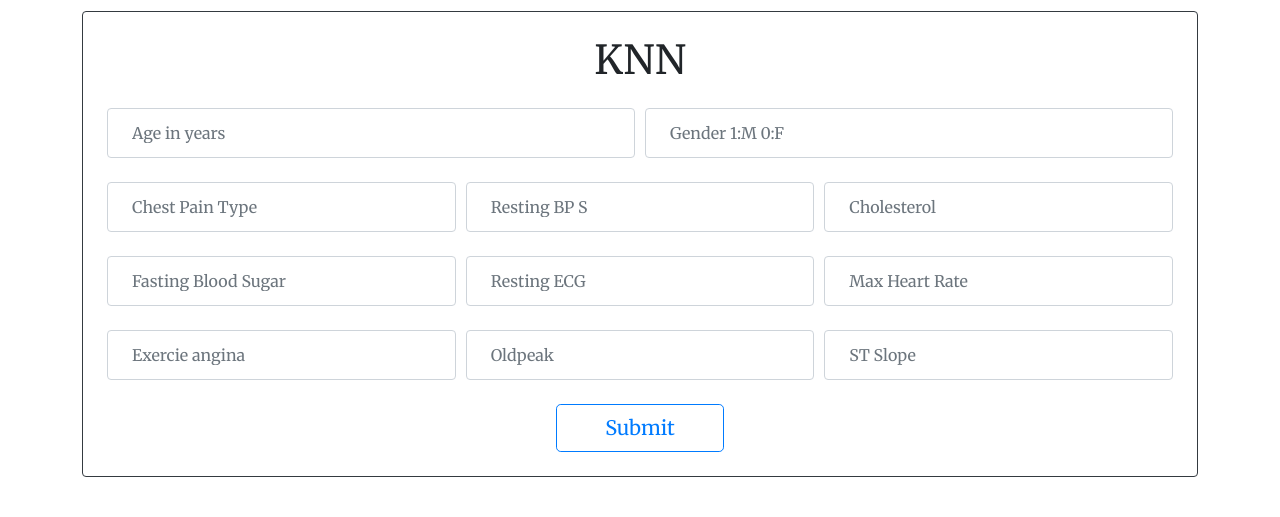
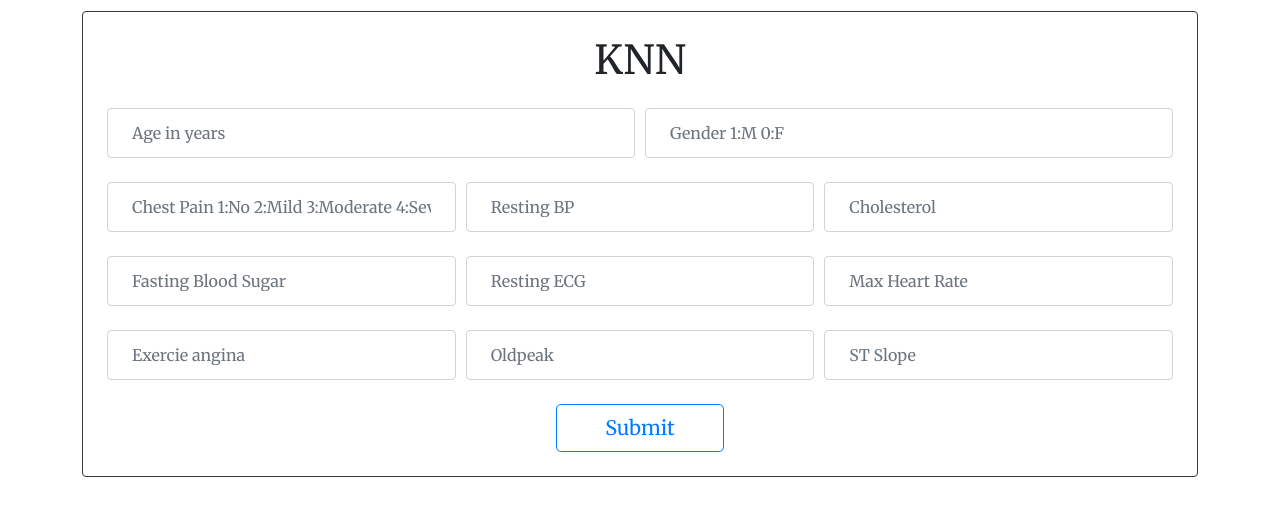
Before and after one commit to sai-satwika/cardio-vasculardisease-cvd, a Flask app: page /knn in a window 1280 px wide. Shown: the part 159-676 px from the top of the page. Run offline with Flask 2, Linux system fonts and the light colour scheme.

Commit message:
Add files via upload

```diff
--- a/templates/base.html
+++ b/templates/base.html
@@ -44,6 +44,11 @@
         width: 100%;
         text-align: center;
       }
+      input::-webkit-outer-spin-button,
+      input::-webkit-inner-spin-button {
+        -webkit-appearance: none;
+        margin: 0;
+      }
     </style>
   </head>
   <body class="font-family: 'Merriweather', serif;">
@@ -86,7 +91,7 @@
     </nav>
     <div class="container">{% block content %} {% endblock %}</div>
     <!-- Footer -->
-    <footer class="bg-dark text-center text-white">
+    <footer class="bg-dark text-center text-white mt-lg-4">
       <!-- Copyright -->
       <div class="text-center p-3" style="background-color: rgba(0, 0, 0, 0.2)">
         © 2022 Copyright:
--- a/templates/knn.html
+++ b/templates/knn.html
@@ -11,43 +11,43 @@
         <div class="mt-xl-2">
           <div class="form-row mt-xl-4">
             <div class="col">
-              <input type="text" class="form-control p-xl-4" placeholder="Age in years" name="age" required>
+              <input type="number" class="form-control p-xl-4" placeholder="Age in years" name="age" required min="1" max="99">
             </div>
             <div class="col">
-              <input type="text" class="form-control p-xl-4" placeholder="Gender 1:M 0:F" name="sex" required>
+              <input type="number" class="form-control p-xl-4" placeholder="Gender 1:M 0:F" name="sex" required min="0" max="1">
             </div>
           </div>
           <div class="form-row mt-xl-4">
             <div class="col">
-              <input type="text" class="form-control p-xl-4" placeholder="Chest Pain Type" name="chest pain type" required>
+              <input type="number" class="form-control p-xl-4" placeholder="Chest Pain 1:No 2:Mild 3:Moderate 4:Severe" name="chest pain type" required min="1" max="4">
             </div>
             <div class="col">
-              <input type="text" class="form-control p-xl-4" placeholder="Resting BP S" name="resting bp s" required>
+              <input type="number" class="form-control p-xl-4" placeholder="Resting BP" name="resting bp s" required min="0" max="200">
             </div>
             <div class="col">
-              <input type="text" class="form-control p-xl-4" placeholder="Cholesterol" name="cholesterol" required>
+              <input type="number" class="form-control p-xl-4" placeholder="Cholesterol" name="cholesterol" required min="0" max="700">
             </div>
           </div>
           <div class="form-row mt-xl-4">
             <div class="col">
-              <input type="text" class="form-control p-xl-4" placeholder="Fasting Blood Sugar" name="fasting blood sugar" required>
+              <input type="number" class="form-control p-xl-4" placeholder="Fasting Blood Sugar" name="fasting blood sugar" required min="0" max="1">
             </div>
             <div class="col">
-              <input type="text" class="form-control p-xl-4" placeholder="Resting ECG" name="resting ecg" required>
+              <input type="number" class="form-control p-xl-4" placeholder="Resting ECG" name="resting ecg" required min="0" max="2">
             </div>
             <div class="col">
-              <input type="text" class="form-control p-xl-4" placeholder="Max Heart Rate" name="max heart rate" required>
+              <input type="number" class="form-control p-xl-4" placeholder="Max Heart Rate" name="max heart rate" required min="0" max="500">
             </div>
           </div>
           <div class="form-row mt-xl-4">
             <div class="col">
-              <input type="text" class="form-control p-xl-4" placeholder="Exercie angina" name="exercise angina" required>
+              <input type="number" class="form-control p-xl-4" placeholder="Exercie angina" name="exercise angina" required min="0" max="1">
             </div>
             <div class="col">
-              <input type="text" class="form-control p-xl-4" placeholder="Oldpeak" name="oldpeak" required>
+              <input type="number" class="form-control p-xl-4" placeholder="Oldpeak" name="oldpeak" required min="-3" max="7" >
             </div>
             <div class="col">
-              <input type="text" class="form-control p-xl-4" placeholder="ST Slope" name="ST slope" required>
+              <input type="number" class="form-control p-xl-4" placeholder="ST Slope" name="ST slope" required min="0" max="3">
             </div>
           </div>
           <div class="text-center mt-xl-4">
```
Also changed, not shown: templates/ann.html (+11 -11 lines), templates/ensemble.html (+11 -11 lines), templates/svm.html (+12 -12 lines).
